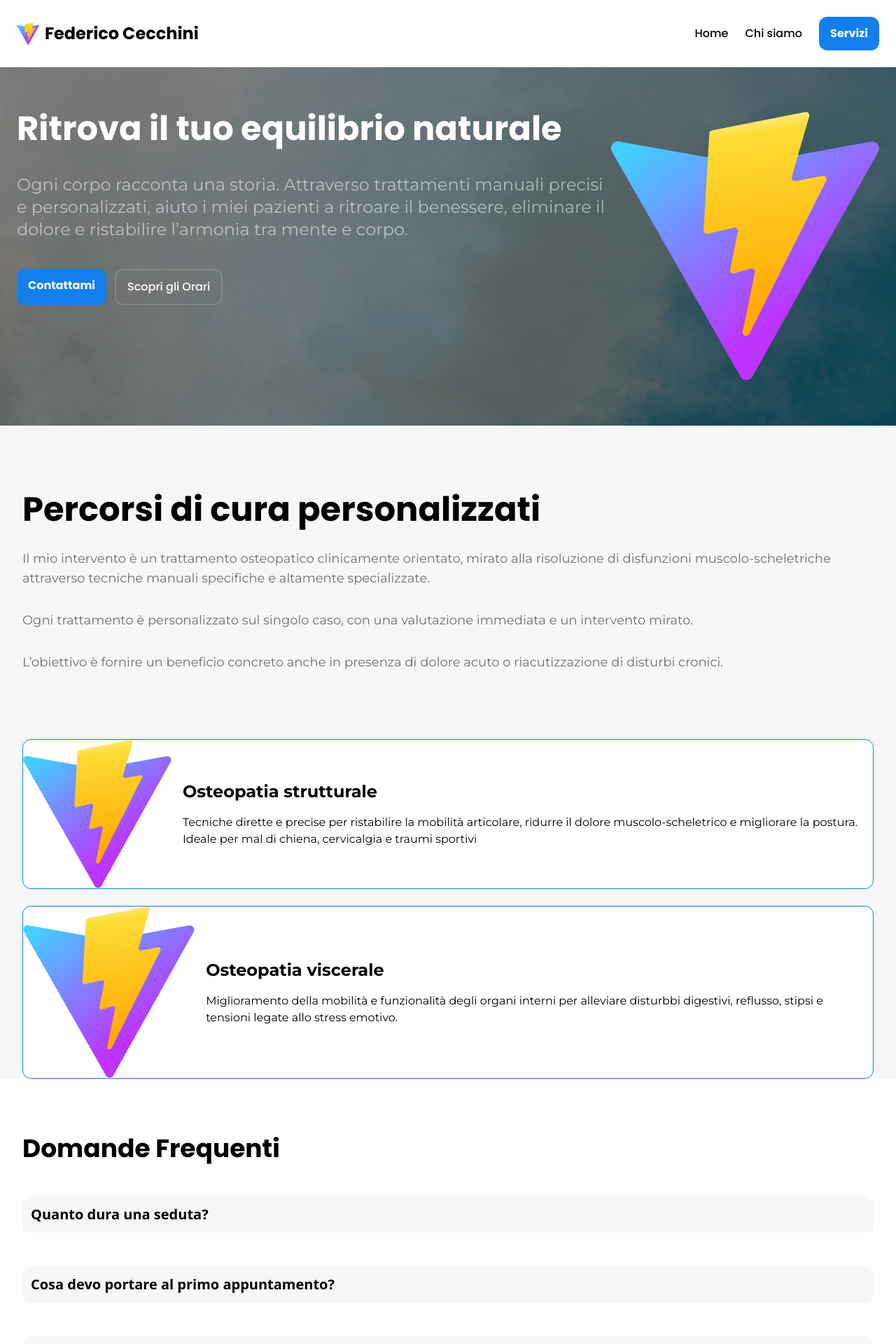
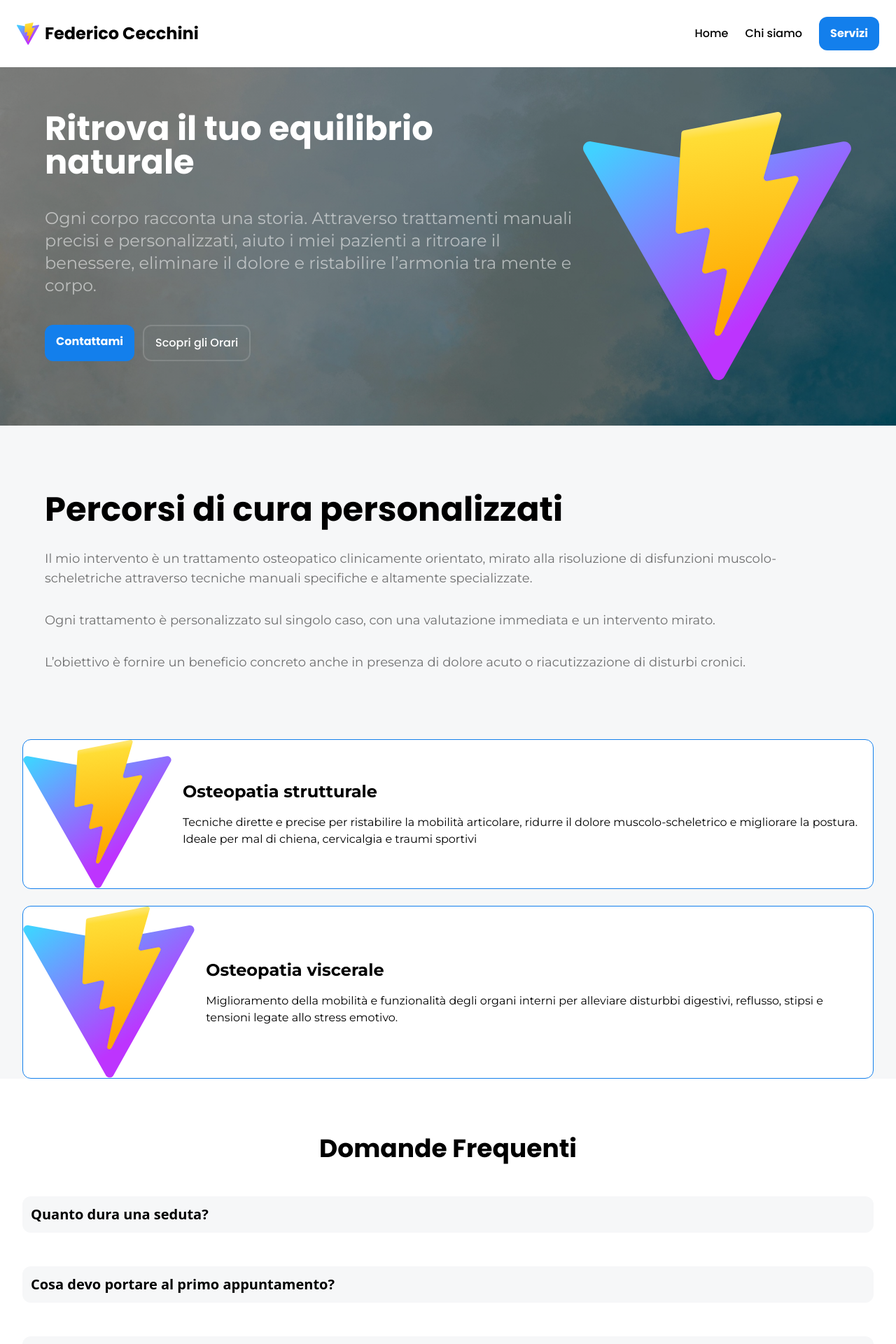
Before and after one commit to federico-cecchini/frontend, a React app: page /services in a window 1280 px wide. Shown: the top 1920 px of the page at 70% size. Built offline with nearby package versions, Linux system fonts and the light colour scheme; the HTML template or start-up script is replaced by a standard one.

Commit message:
feat: enhance layout of Article, Hero, About, and Services components for improved responsiveness and styling

```diff
--- a/src/components/Article.jsx
+++ b/src/components/Article.jsx
@@ -3,7 +3,7 @@ import '../App.css'
 
 function Article({title, subtitle, text, img, className}) {
     return (
-        <article className={`px-6 py-20 md:px-8 md:py-24 flex flex-col gap-8 dark:bg-dark-bg ${className}`}>
+        <article className={`px-6 py-20 md:px-8 md:py-24 xl:px-16 flex flex-col gap-8 dark:bg-dark-bg ${className}`}>
             <div className='font-Poppins font-bold'>
                 <h1 className='dark:text-white text-black text-5xl'>{title}</h1>
                 <h2 className='text-cta-bg text-3xl'>{subtitle}</h2>
--- a/src/components/Hero.jsx
+++ b/src/components/Hero.jsx
@@ -4,7 +4,7 @@ import '../App.css'
 
 function Hero({title, subtitle, image, text}) {
     return (
-        <section className={`py-16 px-6 flex ${image ? 'justify-between' : 'justify-center'} bg-cover bg-no-repeat`} style={{backgroundImage: `linear-gradient(rgba(0, 0, 0, 0.37), rgba(0, 0, 0, 0.37)), url(./background.jpg)`}}>
+        <section className={`py-16 px-6 xl:px-16 flex ${image ? 'justify-between' : 'justify-center'} bg-cover bg-no-repeat`} style={{backgroundImage: `linear-gradient(rgba(0, 0, 0, 0.37), rgba(0, 0, 0, 0.37)), url(./background.jpg)`}}>
             <div className='flex flex-col gap-10'>
                 <div className={`font-Poppins font-bold text-2xl text-white md:text-5xl ${image ? 'text-left' : 'text-center'}`}>
                     {
--- a/src/view/About.jsx
+++ b/src/view/About.jsx
@@ -31,7 +31,7 @@ function About() {
         <>
             <Nav />
             <Hero title="Il Tocco Umano nella\nMedicina di\nPrecisione" subtitle="" text={"Un approccio osteopatico che unisce rigore scientifico ed empatia profonda per il benessere del paziente. Il mio obiettivo non è solo curare il sintomo. ma comprendere la persona."} image={'./vite.svg'}/>
-            <section className='dark:!bg-dark-secondary-bg bg-light-secondary-bg flex flex-col xl:flex-row xl:px-16 xl:py-28'>
+            <section className='dark:!bg-dark-secondary-bg bg-light-secondary-bg flex flex-col xl:flex-row xl:py-28'>
                 <Article title={"Formazione e Titoli"} text={"Il mio percorso accademico è stato guidato da una costante ricerca dell’eccellenza. Credo che la formazione continua si al’unico modo per garantire ai miei pazienti le cure migliori e più aggiornate."} img={"./vite.svg"} className={"dark:!bg-dark-secondary-bg xl:w-2/3"}/>
                 <div className="flex flex-col gap-6 px-6 pb-24 xl:w-1/3 xl:py-20">
                     {
--- a/src/view/Services.jsx
+++ b/src/view/Services.jsx
@@ -52,7 +52,7 @@ function Services() {
                 }
             </section>
             <div className="bg-white dark:bg-dark-secondary-bg px-6 md:px-8 py-20 flex flex-col gap-12">
-                <h1 className='dark:text-white text-black font-Poppins text-4xl font-bold whitespace-nowrap'>Domande Frequenti</h1>
+                <h1 className='dark:text-white text-black font-Poppins text-4xl font-bold whitespace-nowrap text-center'>Domande Frequenti</h1>
                 {
                     FAQs.map((faq, index) => (
                         <FAQ key={index} question={faq.question} answer={faq.answer} />
```
